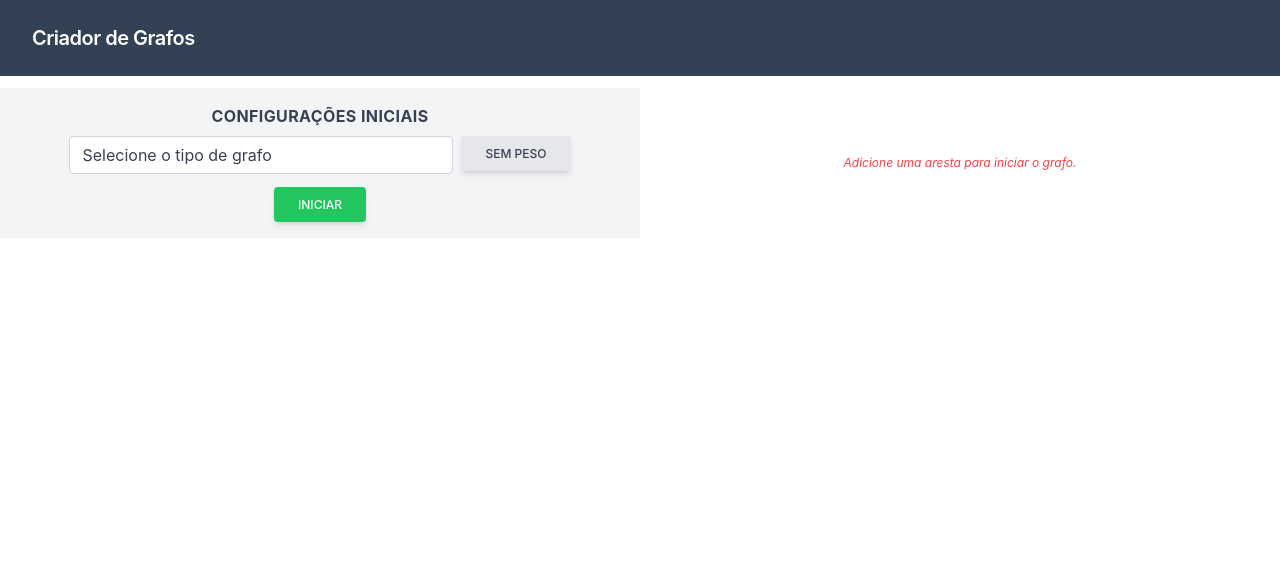
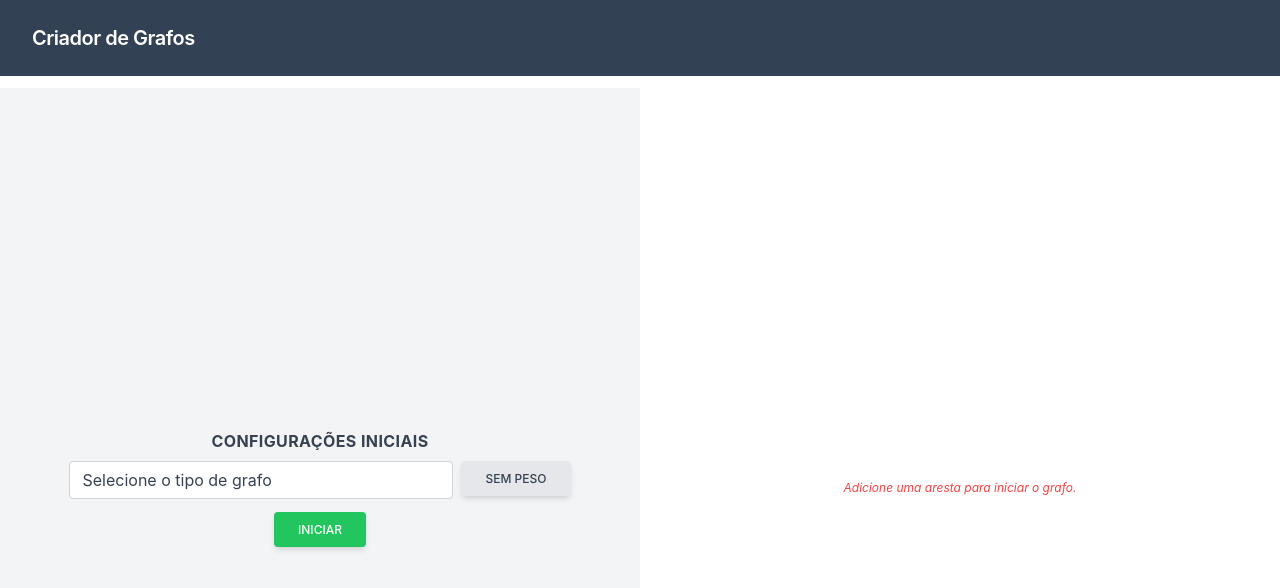
Before and after one commit to ruancorrea/GraphWeb, a Next.js app: page / in a window 1280 px wide. Shown: the top 588 px of the page. Built offline with nearby package versions, Linux system fonts and the light colour scheme.

Commit message:
min-h-screen

```diff
--- a/src/pages/index.tsx
+++ b/src/pages/index.tsx
@@ -35,7 +35,7 @@
         <span className="font-semibold text-xl tracking-tight ml-2">Criador de Grafos</span>
       </div>
       <div className='grid md:grid-cols-2 grid-cols-1 '>
-        <div className='flex w-full items-center justify-center bg-gray-100 p-4'>
+        <div className='flex min-h-screen w-full items-center justify-center bg-gray-100 p-4'>
           {
             inicial
             ?
```
